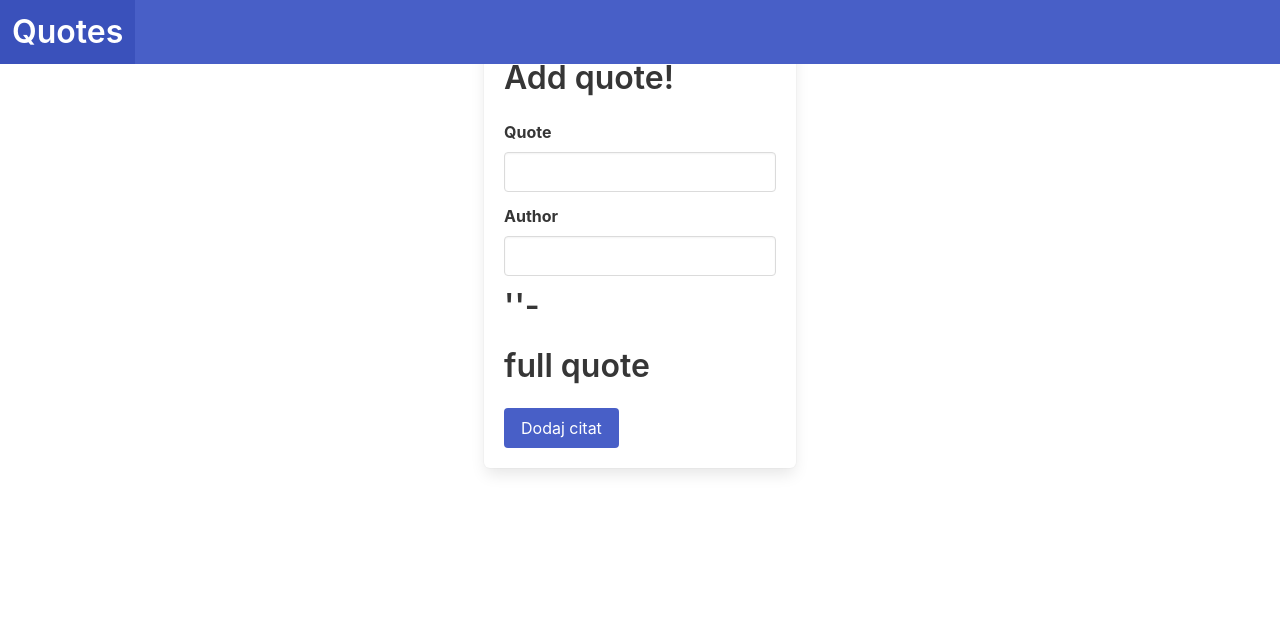
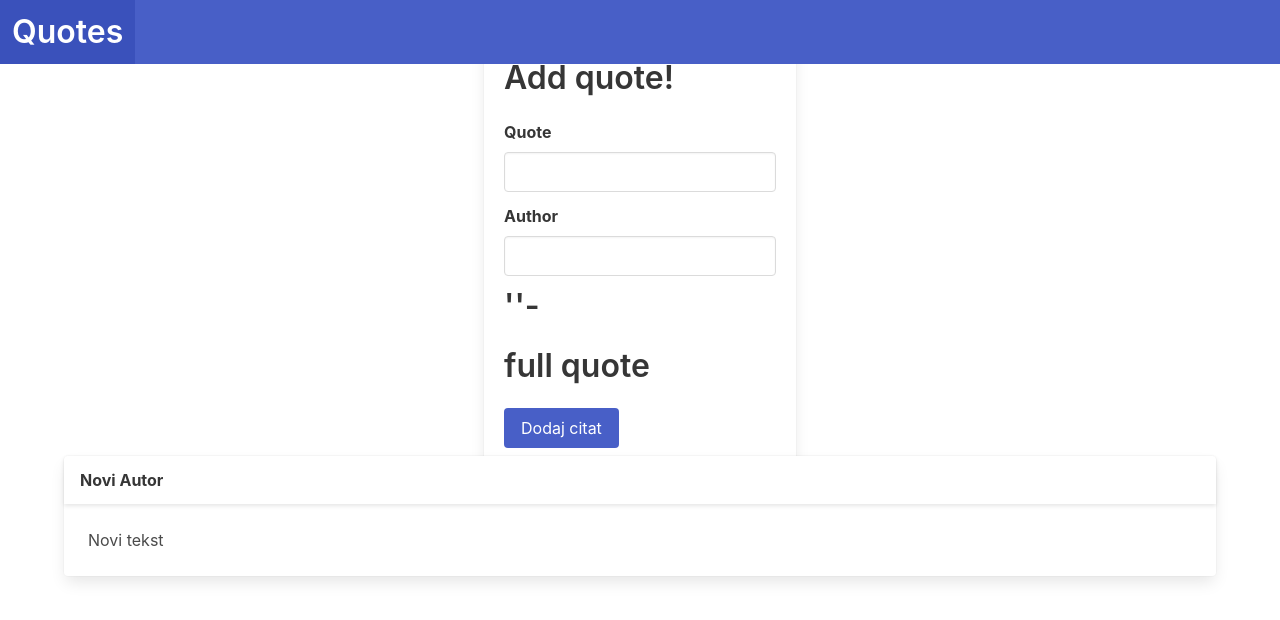
Before and after one commit to ivekccc/MobilnoRacunarstvo, an Angular app: page / in a window 1280 px wide. Shown: the top 620 px of the page. Built offline with nearby package versions, Linux system fonts and the light colour scheme.

Commit message:
quote-element kreiran, @Input

```diff
--- a/src/app/app.component.html
+++ b/src/app/app.component.html
@@ -1,2 +1,3 @@
 <app-header></app-header>
 <app-quote-form></app-quote-form>
+<app-quote-element [author]="'Novi Autor'" [text]="'Novi tekst'"></app-quote-element>
--- a/src/app/app.module.ts
+++ b/src/app/app.module.ts
@@ -6,10 +6,11 @@ import { AppComponent } from './app.component';
 import { HeaderComponent } from './header/header.component';
 import { QuoteFormComponent } from './quote-form/quote-form.component';
 import { FormsModule } from '@angular/forms';
+import { QuoteElementComponent } from './quote-element/quote-element.component';
 
 @NgModule({
   declarations: [
-    AppComponent,HeaderComponent, QuoteFormComponent
+    AppComponent,HeaderComponent, QuoteFormComponent, QuoteElementComponent
   ],
   imports: [
     BrowserModule,
--- /dev/null
+++ b/src/app/quote-element/quote-element.component.html
@@ -0,0 +1,14 @@
+<div class="container" style="margin-top: 12px;">
+    <div class="card">
+        <header class="card-header">
+            <p class="card-header-title">
+                {{author}}
+            </p>
+        </header>
+        <div class="card-content">
+            <div class="content">
+                {{text}}
+            </div>
+        </div>
+    </div>
+</div>
--- /dev/null
+++ b/src/app/quote-element/quote-element.component.ts
@@ -0,0 +1,17 @@
+import { Component, OnInit,Input } from '@angular/core';
+
+@Component({
+  selector: 'app-quote-element',
+  templateUrl: './quote-element.component.html',
+  styleUrl: './quote-element.component.css'
+})
+export class QuoteElementComponent implements OnInit{
+@Input() text="Carpe Diem";
+@Input() author='Horacie'
+  constructor(){
+
+  }
+  ngOnInit(): void {
+
+  }
+}
```
Also changed, not shown: src/app/quote-element/quote-element.component.css (added).
